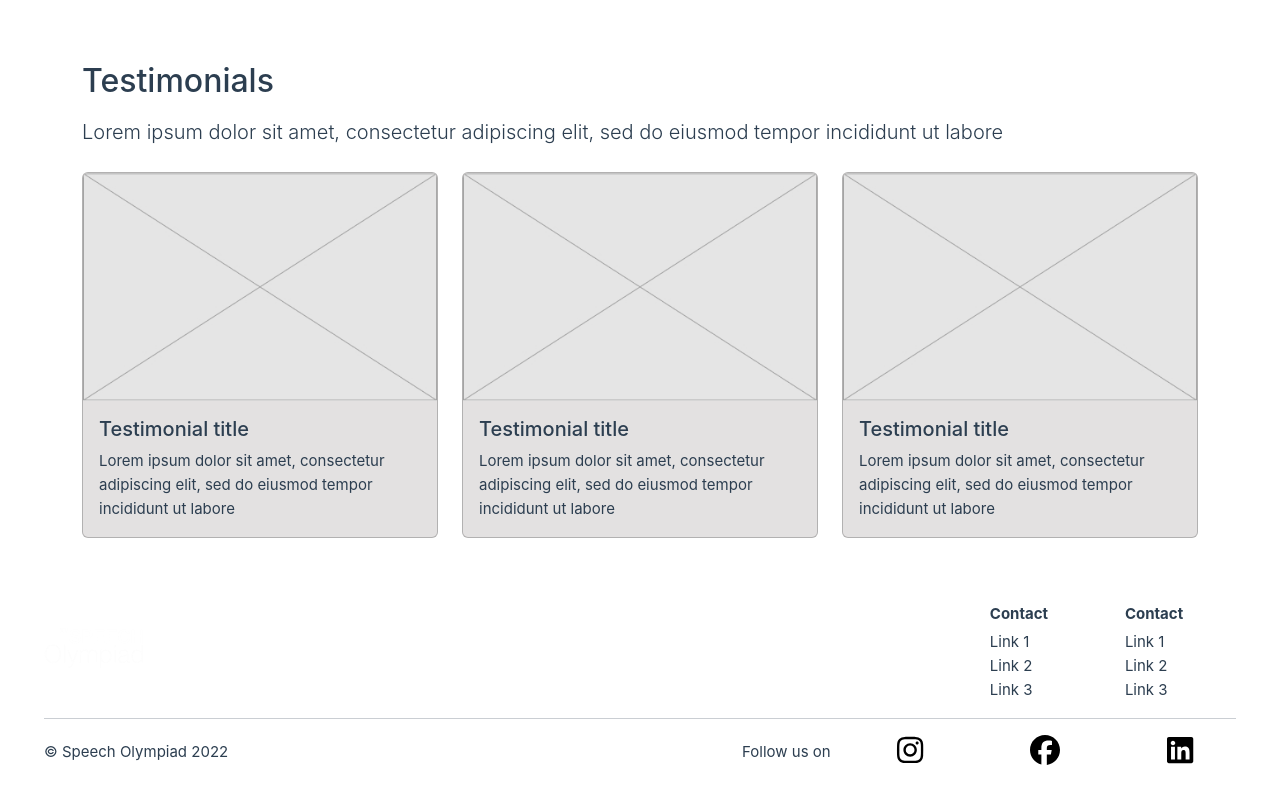
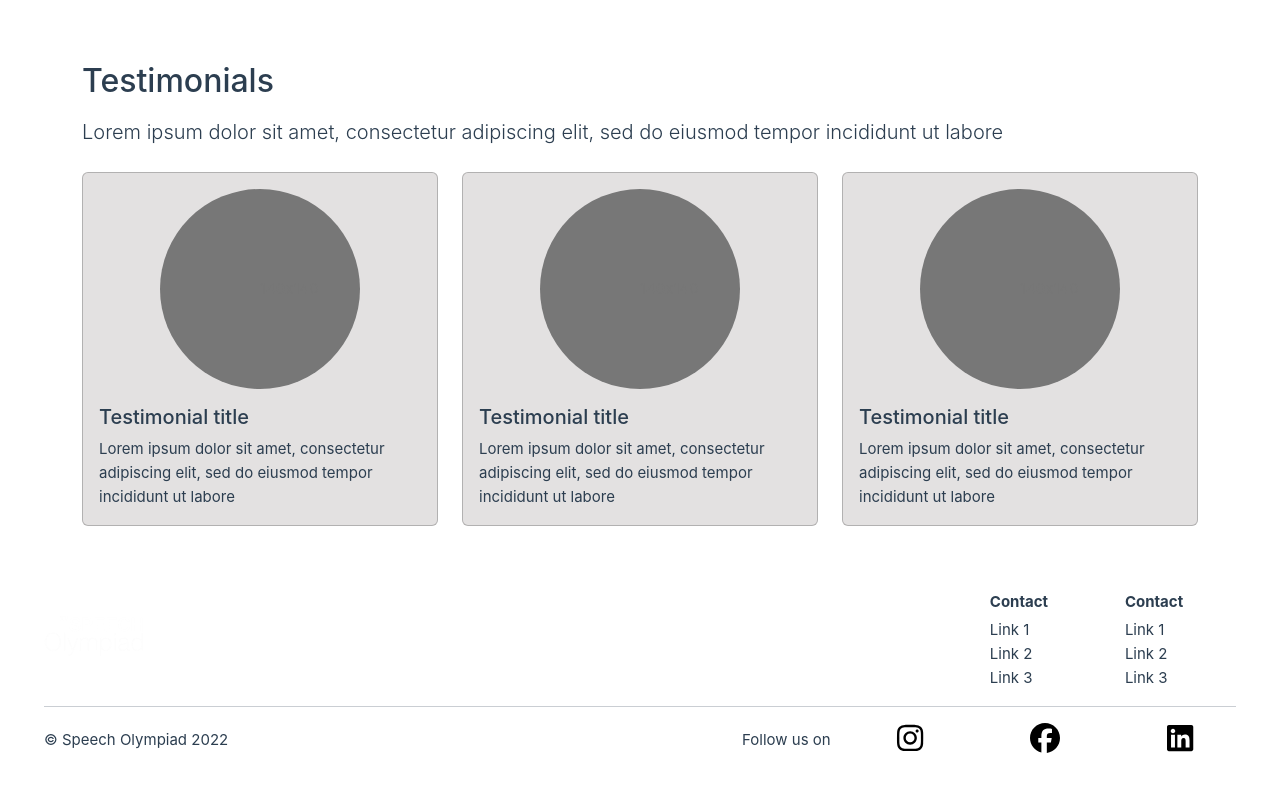
Before and after one commit to SpeechOlympiadXV/speecholympiadxv.github.io, a Vue app: page / in a window 1280 px wide. Shown: the part 2382-3182 px from the top of the page. Built offline with nearby package versions, Linux system fonts and the light colour scheme.

Commit message:
rounded testimonial image

```diff
--- a/src/components/AppTestimonialCard.vue
+++ b/src/components/AppTestimonialCard.vue
@@ -1,6 +1,10 @@
 <template>
   <div class="card testimonial-card">
-    <img :src="this.imageSrc" class="card-img-top" alt="...">
+<div class="row mt-3">
+<div class="col d-flex justify-content-center">
+  <svg class="rounded-circle" width="200" height="200" xmlns="http://www.w3.org/2000/svg" role="img" aria-label="Placeholder: 200x200" preserveAspectRatio="xMidYMid slice" focusable="false"><rect width="100%" height="100%" fill="#777"/><text x="50%" y="50%" fill="#777" dy=".3em">140x140</text></svg>
+</div>
+</div>
     <div class="card-body">
       <h5 class="card-title text-left testimonial-card-heading">{{this.title}}</h5>
       <p class="card-text text-left testimonial-card-body">{{this.body}}</p>
@@ -20,7 +24,6 @@ export default {
 </script>
 
 <style scoped>
-
 /*Testimonial Card*/
 .testimonial-card{
   background-color: var(--color-testimonial-card-bg);
```
